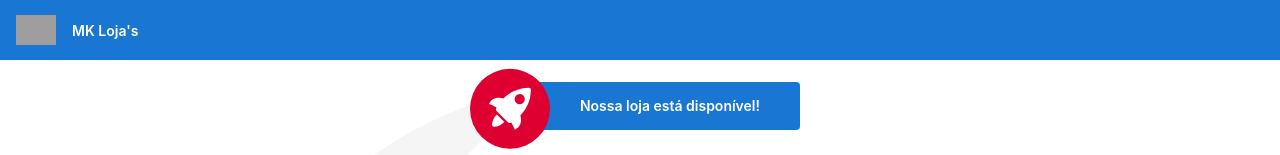
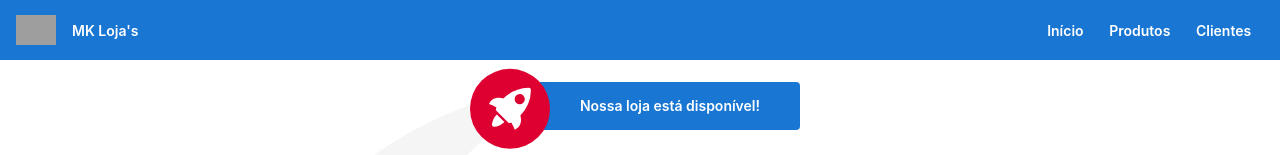
Before and after one commit to netojocelino/wk-technology, an Angular app in the folder ng-app/: page / in a window 1280 px wide. Shown: the top 155 px of the page. Built offline with nearby package versions, Linux system fonts and the light colour scheme; grey boxes are pictures that could not be loaded.

Commit message:
add anchors for links

```diff
--- a/ng-app/src/app/app.component.css
+++ b/ng-app/src/app/app.component.css
@@ -35,6 +35,21 @@ p {
   background-color: #1976d2;
   color: white;
   font-weight: 600;
+  padding-right: 1rem;
+}
+
+.toolbar a {
+    color: white;
+    padding: 0 .8rem;
+
+}
+
+.toolbar a:hover,
+.toolbar a:active,
+.toolbar a:focus
+ {
+    text-decoration: underline;
+    text-decoration-color: gainsboro;
 }
 
 .toolbar img {
@@ -100,7 +115,9 @@ svg.material-icons:not(:last-child) {
   cursor: pointer;
 }
 
-.card-container .card:not(.highlight-card):hover {
+.card-container .card:not(.highlight-card):hover,
+.card-container .card:not(.highlight-card):focus
+{
   transform: translateY(-3px);
   box-shadow: 0 4px 17px rgba(0, 0, 0, 0.35);
 }
--- a/ng-app/src/app/app.component.html
+++ b/ng-app/src/app/app.component.html
@@ -6,6 +6,10 @@
     src="https://media-exp1.licdn.com/dms/image/C4D0BAQEAO7TanGQS0Q/company-logo_200_200/0/1649870755648?e=1678924800&v=beta&t=WpjnU09zSfEz3GWEOZcaNsV8rhQ3hoD3VTifBT8Wm3Y"
   />
   <span>MK Loja's</span>
+  <div class="spacer"></div>
+  <a aria-label="Página inicial" title="Página inicial" href="/">Início</a>
+  <a aria-label="Produtos" title="Produtos" href="/products">Produtos</a>
+  <a aria-label="Clientes" title="Clientes" href="/customers">Clientes</a>
 </div>
 
 <div class="content" role="main">
```
